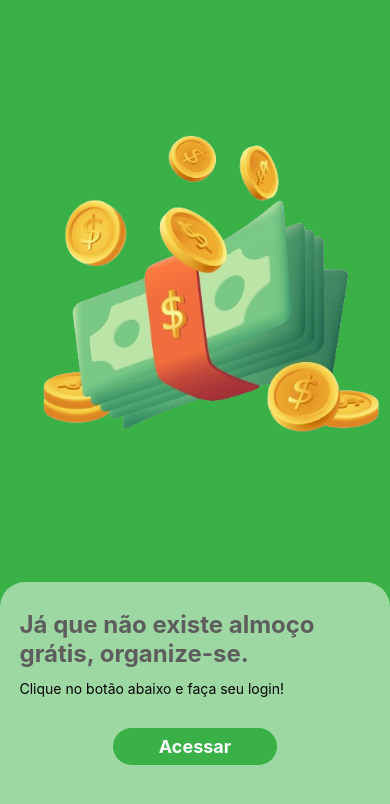
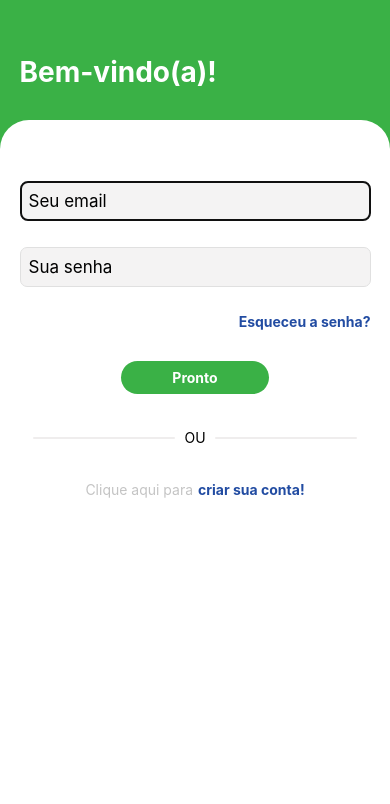
Before and after one commit to laysaalves/banknotes-app, a React Native app: screen /Logar in a window 390 px wide. Shown: the top 804 px of the page. Built offline with nearby package versions, Linux system fonts and the light colour scheme.

Commit message:
feat: create welcome screens

```diff
--- a/src/pages/ForgotPassword/index.js
+++ b/src/pages/ForgotPassword/index.js
@@ -1,10 +1,137 @@
-import React from 'react';
-import { View } from 'react-native';
+import React, {useState} from 'react';
+import { View, Text, TextInput, StyleSheet, TouchableOpacity, KeyboardAvoidingView } from 'react-native';
 
-// import { Container } from './styles';
+import { useNavigation } from '@react-navigation/native'
 
-const ForgotPassword = () => {
-  return <View />;
+export default function ForgotPassword() {
+  const [email, setEmail] = useState('');
+
+const navigation = useNavigation();
+ return (
+   <View style={styles.container}>
+
+    <View  animation="" delay={500} style={styles.containerHeader}>
+    <Text style={styles.message}>Crie sua nova senha...</Text>
+    </View>
+
+    <View animation="" style={styles.containerForm}>
+      <TextInput
+        placeholder="Seu e-mail para receber o link"
+        keyboardType="email-address"
+        onChangeText={setEmail}
+        value={email}
+        style={styles.input}
+        returnKeyType="go"
+        autoFocus={true}
+      />
+      <TouchableOpacity
+        style={styles.button}
+        onPress={ () => navigation.navigate('')}
+      >
+      <Text style={styles.buttonText}>Pronto</Text>
+      </TouchableOpacity>
+    </View>
+
+   </View>
+  );
 }
 
-export default ForgotPassword;
+const styles = StyleSheet.create({
+  container:{
+    flex: 1,
+    backgroundColor: '#3ab146'
+  },
+  containerHeader:{
+    marginTop: '14%',
+    marginBottom: '8%',
+    paddingStart: '5%'
+  },
+  message:{
+    fontSize: 28,
+    fontWeight: 'bold',
+    color: '#fff'
+  },
+  containerForm:{
+    flex: 1,
+    backgroundColor: '#fff',
+    borderTopLeftRadius: 29,
+    borderTopRightRadius: 29,
+    paddingStart: '5%',
+    paddingEnd: '5%',
+    padding: '12%'
+  },
+  title:{
+    fontSize: 20,
+    marginTop: 28
+  },
+  input:{
+    backgroundColor: '#f4f3f3',
+    width: '100%',
+    borderRadius: 7,
+    paddingVertical: 8,
+    marginTop: 14,
+    height: 40,
+    marginBottom: 12,
+    fontSize: 17,
+    borderWidth: 1,
+    borderColor: '#E0E0E0',
+    padding: 8
+  },
+  button:{
+    backgroundColor: '#3ab146',
+    width: '100%',
+    borderRadius: 50,
+    paddingVertical: 8,
+    width: '42%',
+    alignSelf: 'center',
+    marginTop: '9%',
+    justifyContent: 'center',
+    alignItems: 'center'
+  },
+  buttonText:{
+    color: '#fff',
+    fontWeight: 'bold'
+  },
+  buttonForgot:{
+    width: '100%',
+    alignItems: 'flex-end',
+    marginTop: 14
+  },
+  forgotText:{
+    color: '#224ca2'
+  },
+  buttonRegister:{
+    width: '100%',
+    alignItems: 'center',
+    marginTop: 23
+  },
+  divisor:{
+    marginTop: '10%',
+    width: '90%',
+    flexDirection: 'row',
+    alignItems: 'center',
+    justifyContent: 'center',
+    alignSelf: 'center'
+  },
+  divisorLine:{
+    width: '45%',
+    height: 2,
+    backgroundColor: '#EFEDED',
+    borderRadius: 5
+  },
+  registerContainer:{
+    flexDirection: 'row',
+    marginTop: '10%',
+    alignItems: 'center',
+    justifyContent: 'center',
+    alignSelf: 'center'
+  },
+  registerText:{
+    color: '#C4c4c4',
+    paddingRight: 5,
+    fontWeight: 'bold'
+  },
+  registerButton:{
+    color: '#224ca2'
+  }
+})
--- a/src/pages/SignIn/index.js
+++ b/src/pages/SignIn/index.js
@@ -1,10 +1,172 @@
-import React from 'react';
-import { View } from 'react-native';
+import React, {useState} from 'react';
+import { View, Text, TextInput, StyleSheet, TouchableOpacity, KeyboardAvoidingView } from 'react-native';
 
-// import { Container } from './styles';
 
-const SignIn = () => {
-  return <View />;
+import { useNavigation } from '@react-navigation/native'
+
+export default function SignIn() {
+  const [email, setEmail] = useState('');
+  const [password, setPassword] = useState('');
+
+  const navigation = useNavigation();
+ return (
+   <View style={styles.container}>
+
+    <View style={styles.containerHeader}>
+      <Text style={styles.message}>Bem-vindo(a)!</Text>
+    </View>
+
+    <View animation="" style={styles.containerForm}>
+      <TextInput
+        placeholder="Seu email"
+        onChangeText={setEmail}
+        value={email}
+        style={styles.input}
+        keyboardType="email-address"
+        returnKeyType="go"
+        autoFocus={true}
+      />
+
+      <TextInput
+        placeholder="Sua senha"
+        style={styles.input}
+        onChangeText={setPassword}
+        value={password}
+        secureTextEntry={true}
+      />
+
+      <TouchableOpacity
+      onPress={ () => navigation.navigate('Recriar senha')}
+      style={styles.buttonForgot}
+      >
+      <Text style={styles.forgotText}>Esqueceu a senha?</Text>
+      </TouchableOpacity>
+
+    <TouchableOpacity
+      style={styles.button}
+      onPress={ () => navigation.navigate('Home')}>
+      <Text style={styles.buttonText}>Pronto</Text>
+      </TouchableOpacity>
+
+      <View style={styles.divisor}>
+        <View style={styles.divisorLine}></View>
+        <Text style={{  marginHorizontal: '3%' }} >OU</Text>
+        <View style={styles.divisorLine}></View>
+      </View>
+
+      <View style={styles.registerContainer}>
+      <Text style={styles.registerText}>Clique aqui para</Text>
+      <TouchableOpacity
+      onPress={ () => navigation.navigate('Registrar')}
+      style={styles.registerButton}
+      >
+      <Text style={styles.registerButton}>criar sua conta!</Text>
+      </TouchableOpacity>
+      </View>
+
+    </View>
+
+   </View>
+  );
 }
 
-export default SignIn;
+const styles = StyleSheet.create({
+  container:{
+    flex: 1,
+    backgroundColor: '#3ab146'
+  },
+  containerHeader:{
+    marginTop: '14%',
+    marginBottom: '8%',
+    paddingStart: '5%'
+  },
+  message:{
+    fontSize: 28,
+    fontWeight: 'bold',
+    color: '#fff'
+  },
+  containerForm:{
+    flex: 1,
+    backgroundColor: '#fff',
+    borderTopLeftRadius: 29,
+    borderTopRightRadius: 29,
+    paddingStart: '5%',
+    paddingEnd: '5%',
+    padding: '12%'
+  },
+  title:{
+    fontSize: 20,
+    marginTop: 28
+  },
+  input:{
+    backgroundColor: '#f4f3f3',
+    width: '100%',
+    borderRadius: 7,
+    paddingVertical: 8,
+    marginTop: 14,
+    height: 40,
+    marginBottom: 12,
+    fontSize: 17,
+    borderWidth: 1,
+    borderColor: '#E0E0E0',
+    padding: 8
+  },
+  button:{
+    backgroundColor: '#3ab146',
+    width: '100%',
+    borderRadius: 50,
+    paddingVertical: 8,
+    width: '42%',
+    alignSelf: 'center',
+    marginTop: '9%',
+    justifyContent: 'center',
+    alignItems: 'center'
+  },
+  buttonText:{
+    color: '#fff',
+    fontWeight: 'bold'
+  },
+  buttonForgot:{
+    width: '100%',
+    alignItems: 'flex-end',
+    marginTop: 14
+  },
+  forgotText:{
+    color: '#224ca2',
+    fontWeight: 'bold'
+  },
+  buttonRegister:{
+    width: '100%',
+    alignItems: 'center',
+    marginTop: 23
+  },
+  divisor:{
+    marginTop: '10%',
+    width: '90%',
+    flexDirection: 'row',
+    alignItems: 'center',
+    justifyContent: 'center',
+    alignSelf: 'center'
+  },
+  divisorLine:{
+    width: '45%',
+    height: 2,
+    backgroundColor: '#EFEDED',
+    borderRadius: 5
+  },
+  registerContainer:{
+    flexDirection: 'row',
+    marginTop: '10%',
+    alignItems: 'center',
+    justifyContent: 'center',
+    alignSelf: 'center'
+  },
+  registerText:{
+    color: '#C4c4c4',
+    paddingRight: 5
+  },
+  registerButton:{
+    color: '#224ca2',
+    fontWeight: 'bold'
+  }
+})
--- a/src/pages/SignUp/index.js
+++ b/src/pages/SignUp/index.js
@@ -1,10 +1,125 @@
-import React from 'react';
-import { View } from 'react-native';
+import React, {useState} from 'react';
+import { View, Text, TextInput, StyleSheet, TouchableOpacity, KeyboardAvoidingView } from 'react-native';
 
-// import { Container } from './styles';
+import { useNavigation } from '@react-navigation/native'
 
-const SignUp = () => {
-  return <View />;
+export default function SignUp() {
+  const [username, setUsername] = useState('')
+  const [email, setEmail] = useState('')
+  const [password, setPassword] = useState('')
+
+  const navigation = useNavigation();
+ return (
+   <View style={styles.container}>
+
+    <View style={styles.containerHeader}>
+      <Text style={styles.message}>Opa, vamos lá!</Text>
+    </View>
+
+
+    <View style={styles.containerForm}>
+      <TextInput
+        placeholder="Seu apelido"
+        onChangeText={setUsername}
+        value={username}
+        style={styles.input}
+        keyboardType="email-address"
+        returnKeyType="go"
+        autoFocus={true}
+      />
+
+      <TextInput
+        placeholder="Escolha seu melhor e-mail"
+        style={styles.input}
+        onChangeText={setEmail}
+        value={email}
+      />
+
+      <TextInput
+        placeholder="Crie uma senha forte"
+        style={styles.input}
+        onChangeText={setPassword}
+        value={password}
+        secureTextEntry={true}
+      />
+
+      <TouchableOpacity
+      style={styles.buttonRegister}
+      onPress={ () => navigation.navigate('Logar')}>
+        <Text style={styles.registerText}>Já possui uma conta?</Text>
+      </TouchableOpacity>
+
+      <TouchableOpacity
+      style={styles.button}
+      onPress={ () => navigation.navigate('Home')}>
+        <Text style={styles.buttonText}>Pronto</Text>
+      </TouchableOpacity>
+
+    </View>
+
+   </View>
+  );
 }
 
-export default SignUp;
+const styles = StyleSheet.create({
+  container:{
+    flex: 1,
+    backgroundColor: '#3ab146'
+  },
+  containerHeader:{
+    marginTop: '14%',
+    marginBottom: '8%',
+    paddingStart: '5%'
+  },
+  message:{
+    fontSize: 28,
+    fontWeight: 'bold',
+    color: '#fff'
+  },
+  containerForm:{
+    flex: 1,
+    backgroundColor: '#fff',
+    borderTopLeftRadius: 29,
+    borderTopRightRadius: 29,
+    paddingStart: '5%',
+    paddingEnd: '5%',
+    padding: '12%'
+  },
+  input:{
+    backgroundColor: '#f4f3f3',
+    width: '100%',
+    borderRadius: 7,
+    paddingVertical: 8,
+    marginTop: 14,
+    height: 40,
+    marginBottom: 12,
+    fontSize: 17,
+    borderWidth: 1,
+    borderColor: '#E0E0E0',
+    padding: 8
+  },
+  buttonRegister:{
+    width: '100%',
+    alignItems: 'flex-end',
+    marginTop: 14
+  },
+  registerText:{
+    color: '#224ca2',
+    fontWeight: 'bold'
+  },
+  button:{
+    backgroundColor: '#3ab146',
+    width: '100%',
+    borderRadius: 50,
+    paddingVertical: 8,
+    width: '42%',
+    alignSelf: 'center',
+    marginTop: '9%',
+    justifyContent: 'center',
+    alignItems: 'center'
+  },
+  buttonText:{
+    color: '#fff',
+    fontWeight: 'bold'
+  }
+})
--- a/src/pages/Welcome/index.js
+++ b/src/pages/Welcome/index.js
@@ -31,7 +31,7 @@ export default function Welcome() {
 
     <TouchableOpacity
     style={styles.button}
-    onPress={ () => navigation.navigate('Home')}
+    onPress={ () => navigation.navigate('Registrar')}
     >
       <Text style={styles.buttonText}>Acessar</Text>
     </TouchableOpacity>
--- a/src/routes.js
+++ b/src/routes.js
@@ -14,6 +14,8 @@ import ButtonAdd from "./components/ButtonAdd"
 
 import Welcome from "./pages/Welcome";
 import SignUp from "./pages/SignUp";
+import SignIn from "./pages/SignIn";
+import ForgotPassword from "./pages/ForgotPassword";
 
 import FeatherIcon from 'react-native-vector-icons/Feather';
 
@@ -31,8 +33,26 @@ export default function Routes(){
                 />
 
                 <Stack.Screen
+                name="Registrar"
+                component={SignUp}
+                options={{ headerShown: false}}
+                />
+
+                <Stack.Screen
+                name="Logar"
+                component={SignIn}
+                options={{ headerShown: false}}
+                />
+
+                <Stack.Screen
+                name="Recriar senha"
+                component={ForgotPassword}
+                options={{ headerShown: false}}
+                />
+
+                <Stack.Screen
                 name="Home"
-                component={SignUp}
+                component={Home}
                 options={{ headerShown: false}}
                 />
 
```
